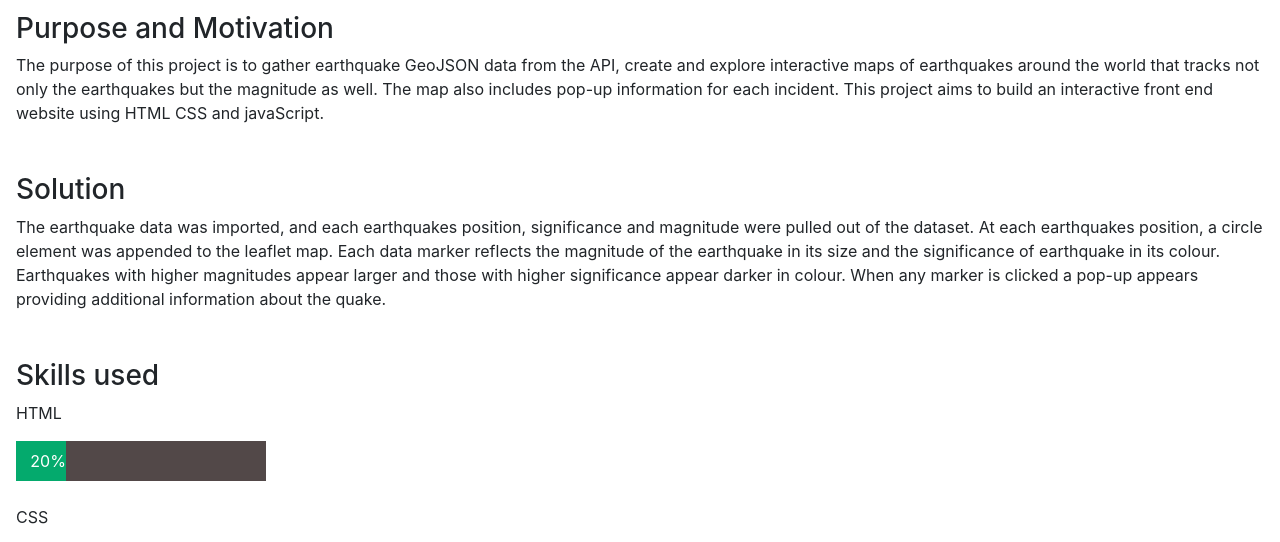
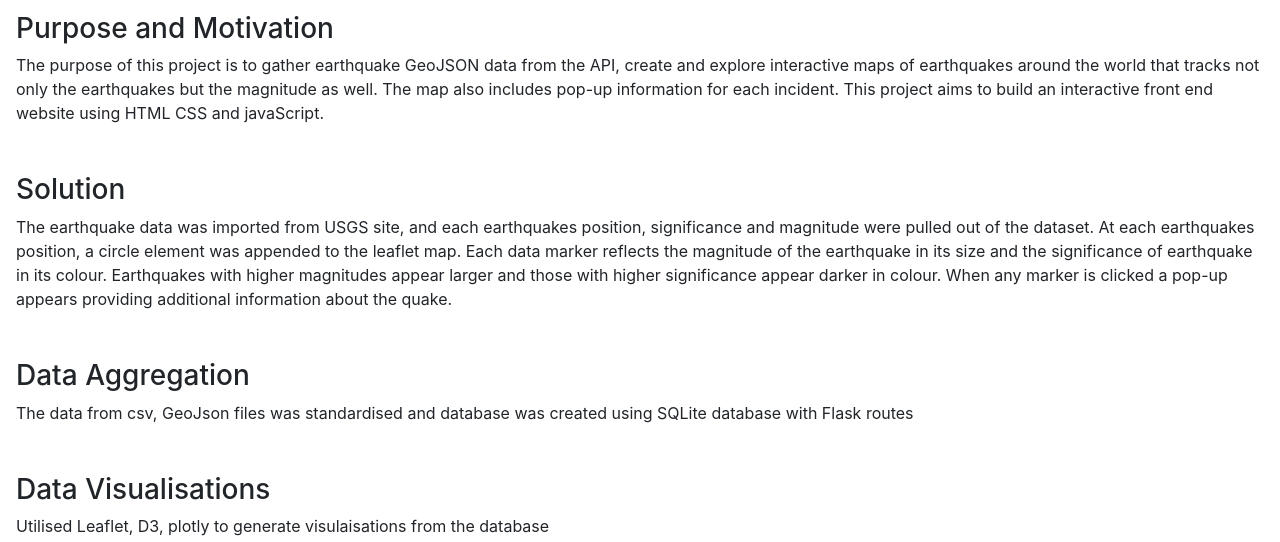
Before and after one commit to P219-C/2_project-visualization, a plain HTML site: page templates/about.html in a window 1280 px wide. Shown: the part 240-782 px from the top of the page. Drawn offline with nearby package versions, Linux system fonts and the light colour scheme.

Commit message:
About file updated

```diff
--- a/templates/about.html
+++ b/templates/about.html
@@ -28,12 +28,21 @@
     </div>
     <div class="content">
       <h3>Solution</h3>
-      <p>The earthquake data was imported, and each earthquakes position, significance and magnitude
+      <p>The earthquake data was imported from USGS site, and each earthquakes position, significance and magnitude
         were pulled out of the dataset. At each earthquakes position, a circle element was appended to the leaflet map.
         Each data marker reflects the magnitude of the earthquake in its size and the significance of earthquake in its colour. Earthquakes with higher magnitudes appear larger and those with higher significance appear darker in colour. When any marker is clicked a pop-up appears providing additional information about the quake.
 
         </p>
     </div>
+    <div class="content">
+      <h3>Data Aggregation</h3>
+      <p>The data from csv, GeoJson files was standardised and database was created using SQLite database with Flask routes</p>
+    </div>
+    <div class="content">
+      <h3>Data Visualisations</h3>
+      <p>Utilised Leaflet, D3, plotly to generate visulaisations from the database</p>
+    </div>
+
     <div class="content">
       <h3>Skills used</h3>
     <script>
```
Also changed, not shown: templates/visualisations.html (+0 -4 lines).
